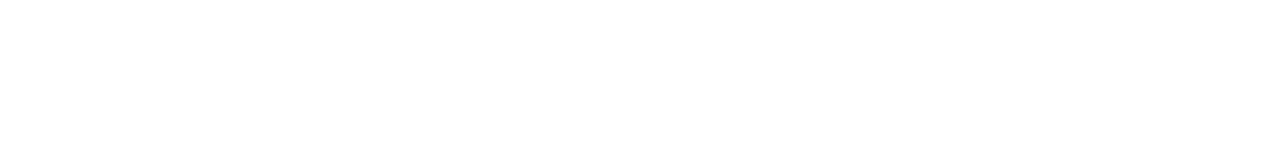
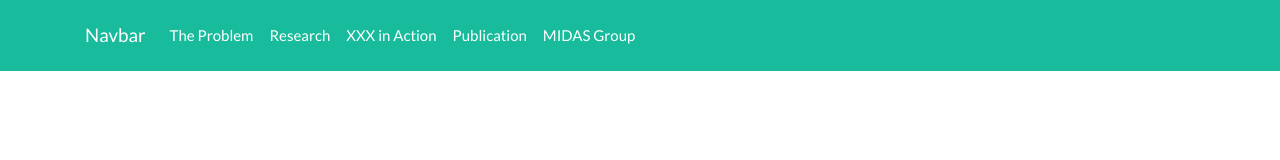
Before and after one commit to BU-DiSC/osm-website, a plain HTML site: page index.html in a window 1280 px wide. Drawn offline with Linux system fonts and the light colour scheme.

Commit message:
add navbar

```diff
--- a/index.html
+++ b/index.html
@@ -5,10 +5,46 @@
     <meta http-equiv="X-UA-Compatible" content="IE=edge">
     <meta name="viewport" content="width=device-width, initial-scale=1">
     <title>LSM Tree Visualization</title>
+    <!-- Bootswatch CSS based on Bootstrao -->
+    <!-- Theme: http://bootswatch.com/flatly/ -->
     <link rel="stylesheet" href="css/bootstrap.min.css">
+    <!-- Custom CSS -->
     <link rel="stylesheet" href="css/styles.css">
   </head>
+
 <body>
+
+  <header id = "page-top">
+    <nav class="navbar navbar-expand-lg navbar-dark bg-dark">
+      <div class="container">
+        <a class="navbar-brand" href="#page-top">Navbar <span class="sr-only">(current)</span></a></a>
+        <button class="navbar-toggler" type="button" data-toggle="collapse" data-target="#navbarColor02" aria-controls="navbarColor02" aria-expanded="false" aria-label="Toggle navigation">
+          <span class="navbar-toggler-icon"></span>
+        </button>
+
+        <div class="collapse navbar-collapse" id="navbarColor02">
+          <ul class="navbar-nav mr-auto">
+            <li class="nav-item">
+              <a class="nav-link" href="#">The Problem</a>
+            </li>
+            <li class="nav-item">
+              <a class="nav-link" href="#">Research</a>
+            </li>
+            <li class="nav-item">
+              <a class="nav-link" href="#">XXX in Action</a>
+            </li>
+            <li class="nav-item">
+              <a class="nav-link" href="#">Publication</a>
+            </li>
+            <li class="nav-item">
+              <a class="nav-link" href="https://midas.bu.edu/">MIDAS Group</a>
+            </li>
+          </ul>
+        </div>
+      </div>
+    </nav>
+  </header>
+
 
   <!-- jQuery (Bootstrap JS plugins depend on it) -->
   <script src="js/jquery-2.1.4.min.js"></script>
```
